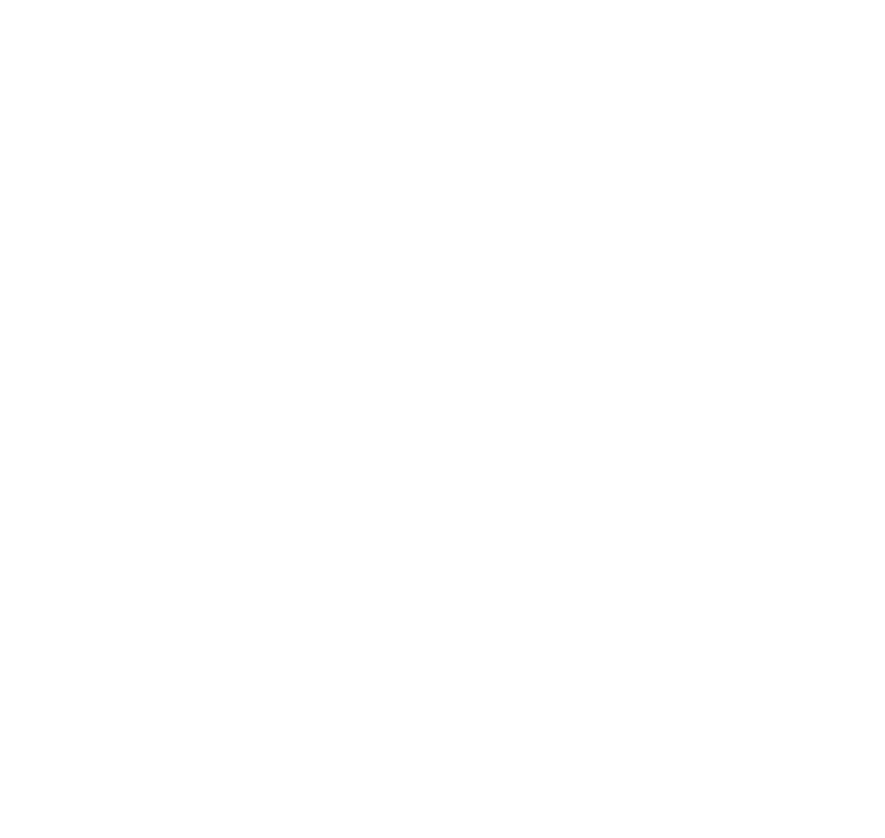
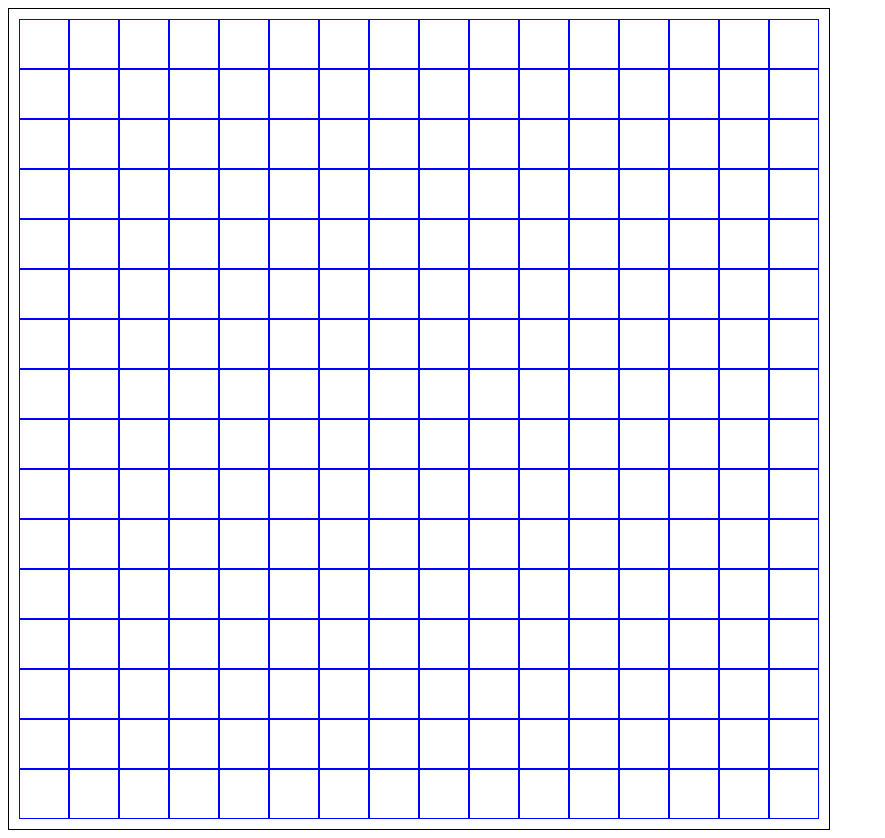
Before and after one commit to giovannioddo90/etch-a-sketch, a plain HTML site: page index.html in a window 1280 px wide. Shown: the whole page, without its empty margins (0-885 px from the left). Before the commit the page ends 800 px from the top, so only its background shows below. Drawn offline with Linux system fonts and the light colour scheme; files that its build step writes are made by us from their sources.

Commit message:
hovering over divs changes background color to black

```diff
--- a/index.html
+++ b/index.html
@@ -4,10 +4,12 @@
     <meta charset="UTF-8">
     <meta name="viewport" content="width=device-width, initial-scale=1">
     <title>Etch-a-sketch</title>
-    <link href="css/style.css" rel="stylesheet">
+    <link href="style.css" rel="stylesheet">
     <script src="jsfile.js" defer></script>
   </head>
   <body>
+    <div class="container">
 
+    </div>
   </body>
 </html>
--- a/jsfile.js
+++ b/jsfile.js
@@ -0,0 +1,23 @@
+// make divs for grid
+const container = document.querySelector('.container');
+
+for (let i = 0; i < 256; i++) {
+  const div = document.createElement('div');
+  div.style = `
+  height: 50px;
+  width: 50px;
+  border: 1px solid blue;
+  box-sizing: border-box;
+  `
+  div.classList.add("my-div");
+  container.appendChild(div);
+}
+
+// on hover change my-div border color
+const divsBorder = document.querySelectorAll('.my-div');
+
+divsBorder.forEach(div => {
+  div.addEventListener('mouseover', () => {
+    div.style.background = 'black';
+  })
+});
--- a/style.css
+++ b/style.css
@@ -0,0 +1,8 @@
+.container {
+  display: flex;
+  flex-wrap: wrap;
+  width: 800px;
+  height: 800px;
+  border: 1px solid black;
+  padding: 10px;
+}
```
